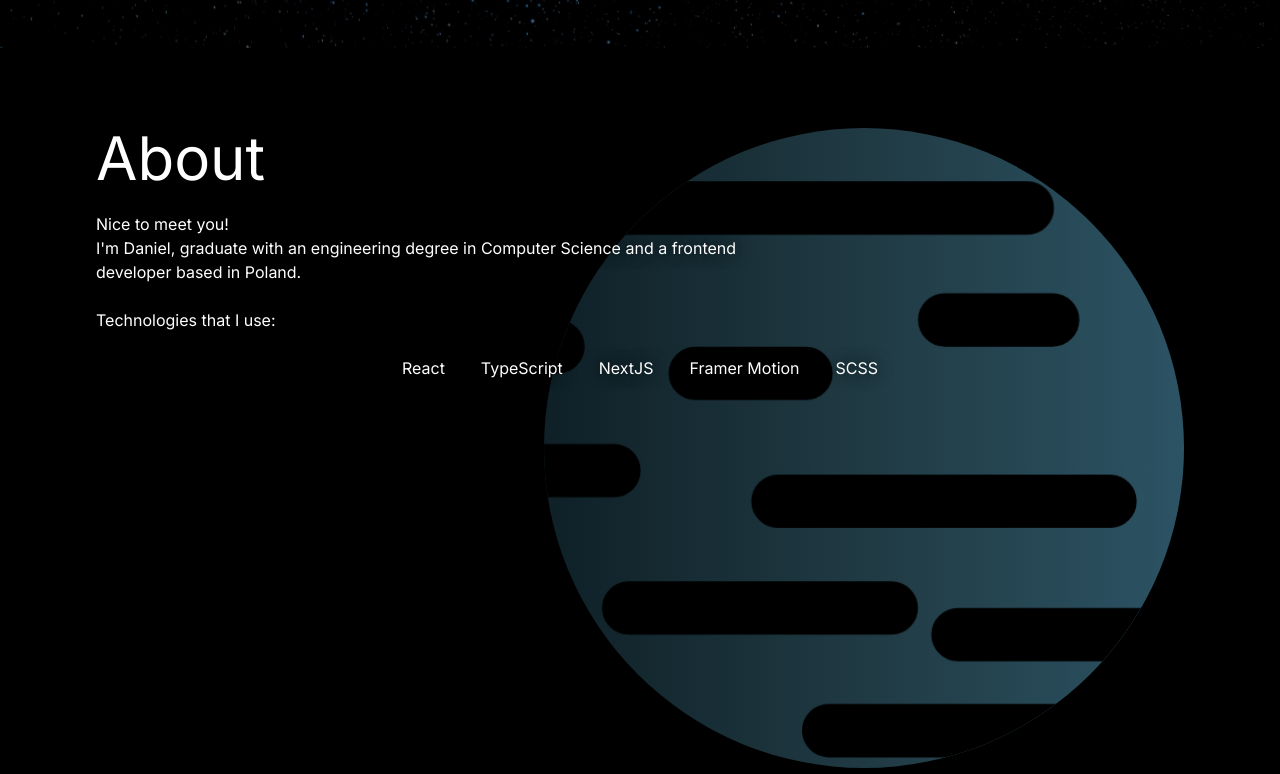
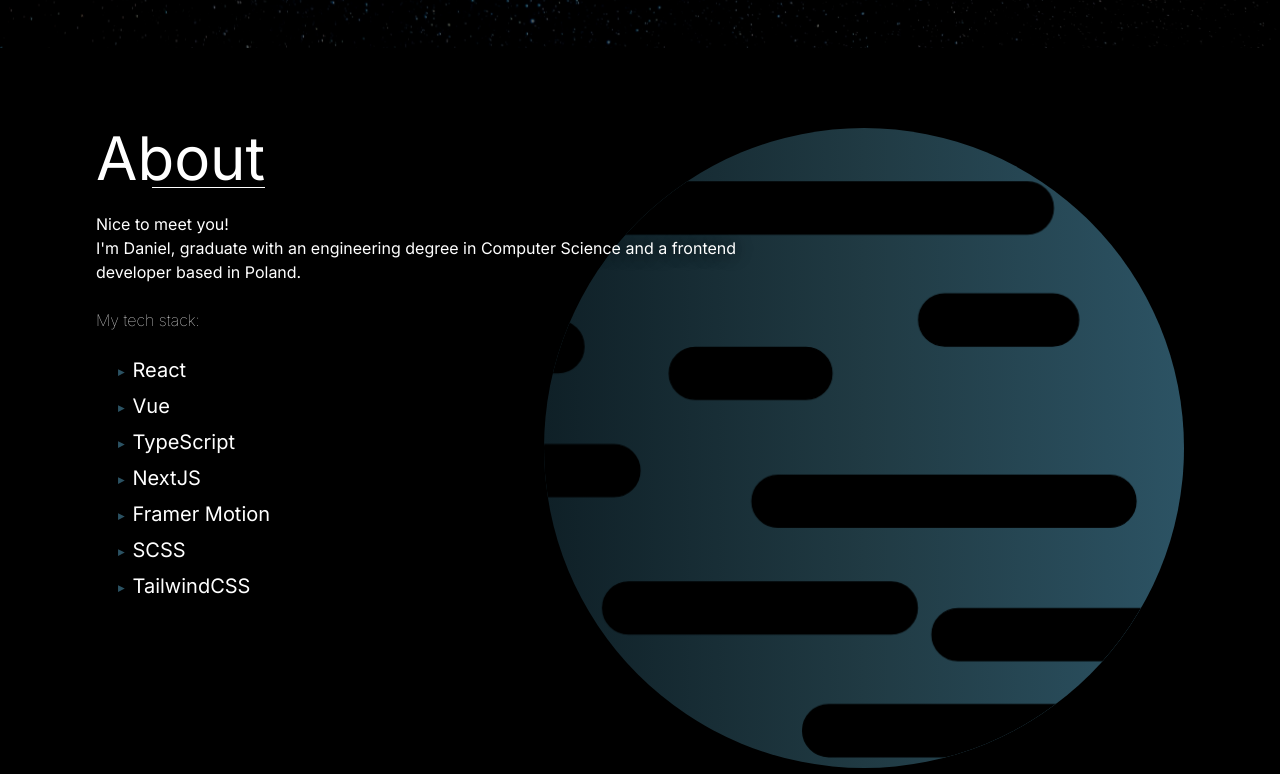
Before and after one commit to danielek1337/danielek1337.github.io, a React (Vite) app: page / in a window 1280 px wide. Shown: the part 800-1574 px from the top of the page. Built offline with nearby package versions, Linux system fonts and the light colour scheme.

Commit message:
added typography to about section, added marker svg for technologies, added correct hover effect to nav items

```diff
--- a/src/components/Header.tsx
+++ b/src/components/Header.tsx
@@ -5,7 +5,7 @@ export default function Header() {
   const yPosition = useTransform(scrollY, [0, 300], [0, -150]);
   const arrowHeight = useTransform(scrollY, [0, 500], ["20px", "400px"]);
   const arrowOpacity = useTransform(scrollY, [400, 500], [1, 0]);
-  const lineHeight = useTransform(scrollY, [500, 600], ["0px", "400px"]);
+  const lineHeight = useTransform(scrollY, [500, 700], ["0px", "700px"]);
 
   return (
     <header className="lg:bg-hero bg-heroMobile h-screen sm:bg-cover bg-contain bg-center bg-no-repeat shadow-heroBoxShadow text-center relative overflow-hidden">
@@ -42,7 +42,7 @@ export default function Header() {
           }}
         />
         <motion.div
-          className=" border-t-4 border-r-4 border-white w-4 h-4 transform rotate-[135deg]"
+          className="border-t-4 border-r-4 border-white w-4 h-4 transform rotate-[135deg]"
           style={{
             opacity: arrowOpacity,
           }}
--- a/src/components/Navbar.tsx
+++ b/src/components/Navbar.tsx
@@ -1,4 +1,3 @@
-import { motion } from "framer-motion";
 import { SetStateAction, useEffect, useState } from "react";
 
 const navItems = [
@@ -56,25 +55,19 @@ export default function Navbar() {
       </h1>
       <ul className="flex gap-6 justify-center">
         {navItems.map((item, index) => (
-          <motion.li
-            key={index}
-            className="relative list-none"
-            whileHover={{ scale: 1.1 }}
-            transition={{ type: "spring", stiffness: 1000 }}
-          >
+          <li key={index} className="relative list-none group">
             <a
               href={`#${item.href}`}
-              className="text-lg font-medium text-white"
+              className="text-lg font-medium text-white "
             >
               {item.label}
-              <span className="absolute left-0 bottom-0 w-0 h-1 bg-black"></span>
             </a>
             <span
-              className={`absolute right-0 bottom-0 h-px bg-white transition-all duration-300 ease-in-out ${
+              className={`absolute right-0 bottom-0 h-px bg-white transition-all duration-300 ease-in-out group-hover:w-1/2 ${
                 activeSection === item.href ? "w-1/2" : "w-0"
-              } hover:w-full`}
+              }`}
             ></span>
-          </motion.li>
+          </li>
         ))}
       </ul>
     </nav>
--- a/src/components/projects/ProjectBox.tsx
+++ b/src/components/projects/ProjectBox.tsx
@@ -59,7 +59,7 @@ export default function ProjectBox({
 
   return (
     <motion.div
-      className={`py-2 xl:pb-10 my-10 w-full shadow-projectCardShadow xl:flex xl:gap-9 ${flexOrder} ${alignmentClass}`}
+      className={`py-2 xl:pb-10 my-10 w-full shadow-projectCardShadow lg:flex lg:gap-9 ${flexOrder} ${alignmentClass}`}
       initial="hidden"
       whileInView="visible"
       exit="hidden"
@@ -76,7 +76,7 @@ export default function ProjectBox({
           className="w-[100%] rounded-xl"
         />
       </div>
-      <div className="xl:text-lg text-sm flex flex-col items-center justify-center relative flex-[0.4]">
+      <div className="lg:text-lg text-sm flex flex-col items-center justify-center relative flex-[0.4]">
         <p className="font-medium text-justify z-10 mt-auto xl:py-0 pt-5 pb-4">
           {description}
         </p>
@@ -96,7 +96,7 @@ export default function ProjectBox({
           ))}
         </motion.ul>
         <motion.div
-          className="tech-box absolute -z-0 top-2/4 w-[350px] xl:h-1/2 "
+          className="tech-box absolute -z-0 top-2/4 w-[350px] lg:h-1/2 "
           initial="hidden"
           whileInView="visible"
           exit="hidden"
--- a/src/data/techstackData.ts
+++ b/src/data/techstackData.ts
@@ -3,8 +3,13 @@ export const techStack = [
     id: "1",
     name: "React",
   },
-  { id: "2", name: "TypeScript" },
-  { id: "3", name: "NextJS" },
-  { id: "4", name: "Framer Motion" },
-  { id: "5", name: "SCSS" },
+  {
+    id: "2",
+    name: "Vue",
+  },
+  { id: "3", name: "TypeScript" },
+  { id: "4", name: "NextJS" },
+  { id: "5", name: "Framer Motion" },
+  { id: "6", name: "SCSS" },
+  { id: "7", name: "TailwindCSS" },
 ];
--- a/src/sections/AboutSection.tsx
+++ b/src/sections/AboutSection.tsx
@@ -10,7 +10,6 @@ export default function AboutSection() {
   useEffect(() => {
     const height = document.body.scrollHeight - window.innerHeight;
 
-    // Set dynamic scroll range
     setScrollRange([0, Math.max(height, 2000)]);
   }, []);
 
@@ -18,17 +17,22 @@ export default function AboutSection() {
   return (
     <section id="about" className="lg:h-[75vh] flex flex-col relative">
       <div className="z-10 text-shadow-lg">
-        <h3 className="lg:text-6xl text-3xl">About</h3>
+        <div className="flex relative w-fit">
+          <h3 className="lg:text-6xl text-3xl">About</h3>
+          <span className="absolute right-0 bottom-0 h-px bg-white w-2/3"></span>
+        </div>
         <p className="max-w-2xl pt-6">
           Nice to meet you! <br /> I'm Daniel, graduate with an engineering
           degree in Computer Science and a frontend developer based in Poland.
         </p>
-        <p className="max-w-2xl pt-6">Technologies that I use:</p>
-        <ul className="flex justify-center pt-6 flex-wrap gap-9">
+        <p className="max-w-2xl pt-6 font-thin">My tech stack:</p>
+        <ol className="pt-6 flex-wrap gap-9 list-image-listMarker list-inside	w-fit m-auto lg:ml-5">
           {techStack.map((item) => (
-            <li key={item.id}>{item.name}</li>
+            <li key={item.id} className="xl:text-xl pb-2">
+              {item.name}
+            </li>
           ))}
-        </ul>
+        </ol>
       </div>
       <div className="absolute -z-0 top-1/5 right-0 flex justify-center items-center bg-gradient rounded-full">
         <motion.div
--- a/tailwind.config.js
+++ b/tailwind.config.js
@@ -21,6 +21,9 @@ export default {
         DEFAULT: "0 2px 4px #000000",
         lg: "0 0 16px #000000",
       },
+      listStyleImage: {
+        listMarker: "url(/icons/list-marker.svg)",
+      },
     },
   },
   plugins: [
```
Also changed, not shown: public/icons/list-marker.svg (added).
